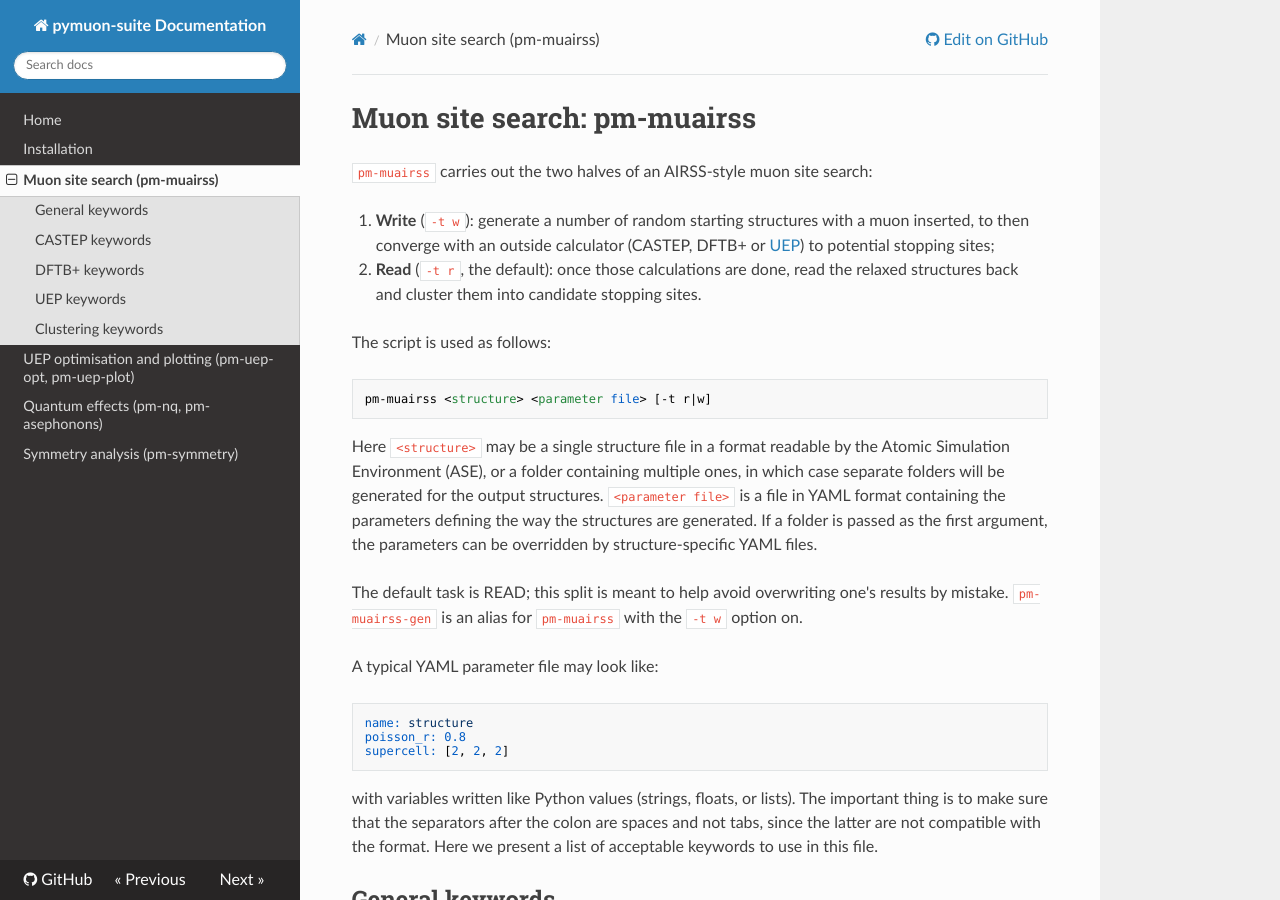
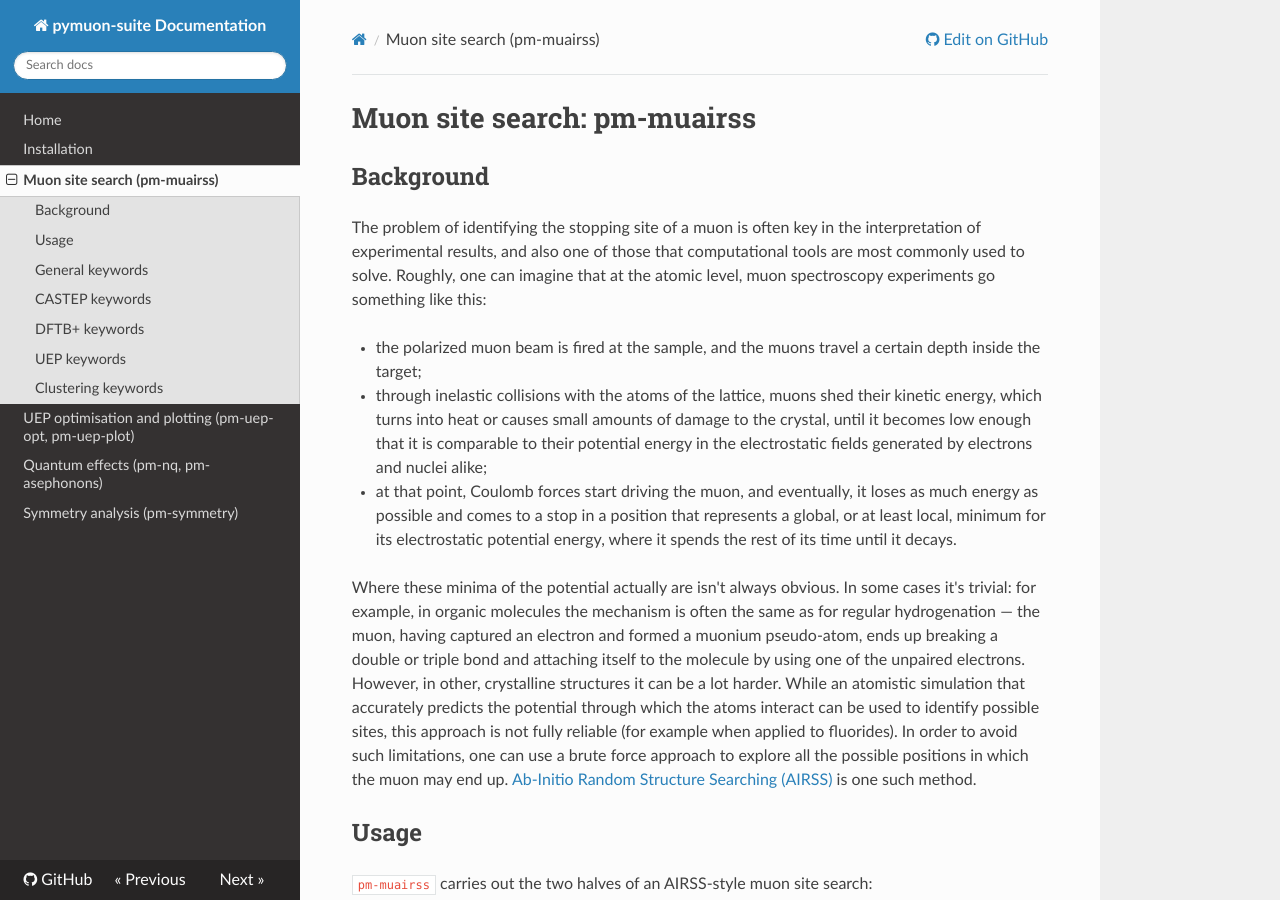
Before and after one commit to muon-spectroscopy-computational-project/pymuon-suite, an MkDocs documentation site: the page built from docs/docs/muairss.md, in a window 1280 px wide and 900 px high. Built offline with MkDocs 1.6.1, drawn with Linux system fonts in a browser that asks for light colours; nearby versions of some CDN libraries.

```diff
--- a/docs/docs/muairss.md
+++ b/docs/docs/muairss.md
@@ -1,4 +1,40 @@
 # Muon site search: pm-muairss
+
+## Background
+
+The problem of identifying the stopping site of a muon is often key in the
+interpretation of experimental results, and also one of those that
+computational tools are most commonly used to solve. Roughly, one can imagine
+that at the atomic level, muon spectroscopy experiments go something like
+this:
+
+* the polarized muon beam is fired at the sample, and the muons travel a
+  certain depth inside the target;
+* through inelastic collisions with the atoms of the lattice, muons shed
+  their kinetic energy, which turns into heat or causes small amounts of
+  damage to the crystal, until it becomes low enough that it is comparable to
+  their potential energy in the electrostatic fields generated by electrons
+  and nuclei alike;
+* at that point, Coulomb forces start driving the muon, and eventually, it
+  loses as much energy as possible and comes to a stop in a position that
+  represents a global, or at least local, minimum for its electrostatic
+  potential energy, where it spends the rest of its time until it decays.
+
+Where these minima of the potential actually are isn't always obvious. In
+some cases it's trivial: for example, in organic molecules the mechanism is
+often the same as for regular hydrogenation — the muon, having captured an
+electron and formed a muonium pseudo-atom, ends up breaking a double or
+triple bond and attaching itself to the molecule by using one of the unpaired
+electrons. However, in other, crystalline structures it can be a lot harder.
+While an atomistic simulation that accurately predicts the potential through
+which the atoms interact can be used to identify possible sites, this
+approach is not fully reliable (for example when applied to fluorides). In
+order to avoid such limitations, one can use a brute force approach to
+explore all the possible positions in which the muon may end up.
+[Ab-Initio Random Structure Searching (AIRSS)](https://iopscience.iop.org/article/10.1088/0953-8984/23/5/053201)
+is one such method.
+
+## Usage
 
 `pm-muairss` carries out the two halves of an AIRSS-style muon site search:
 
```
Also changed, not shown: docs/docs/index.md (+34 -0 lines), docs/docs/installation.md (+27 -0 lines).
